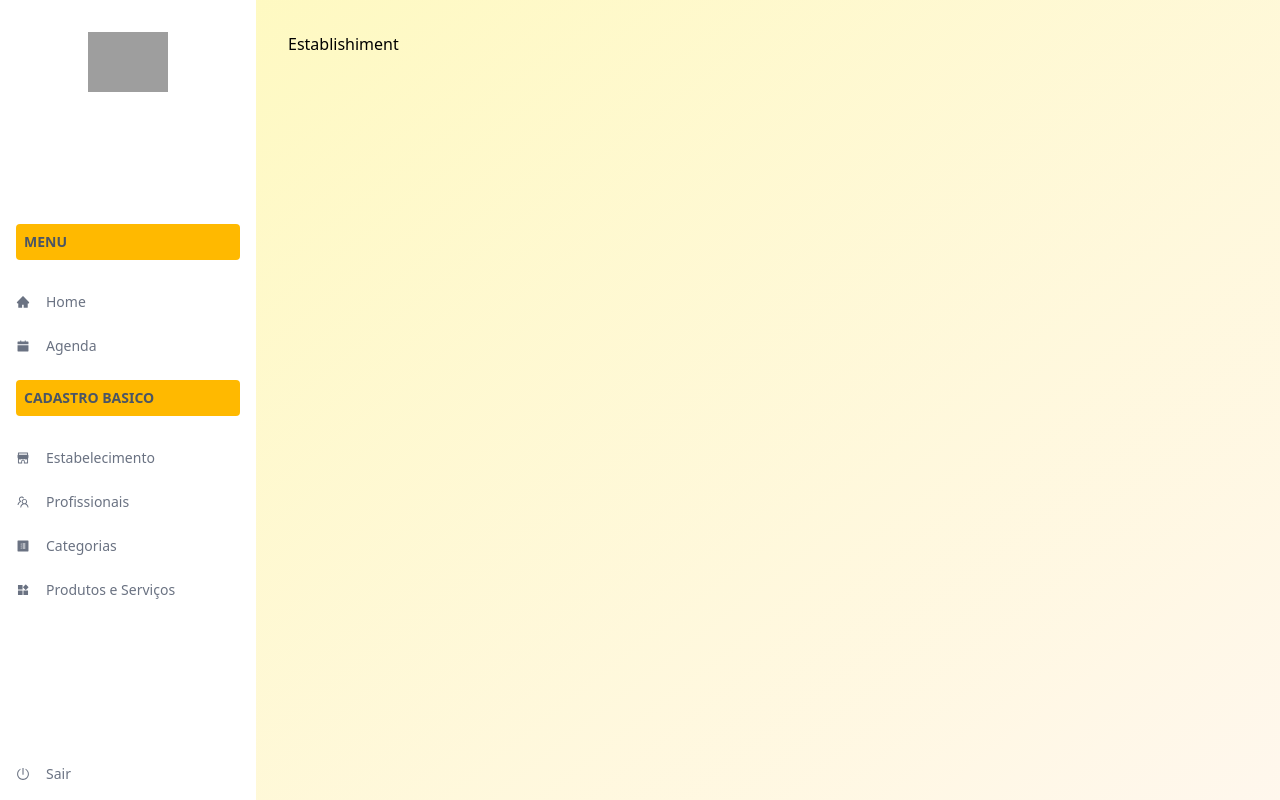
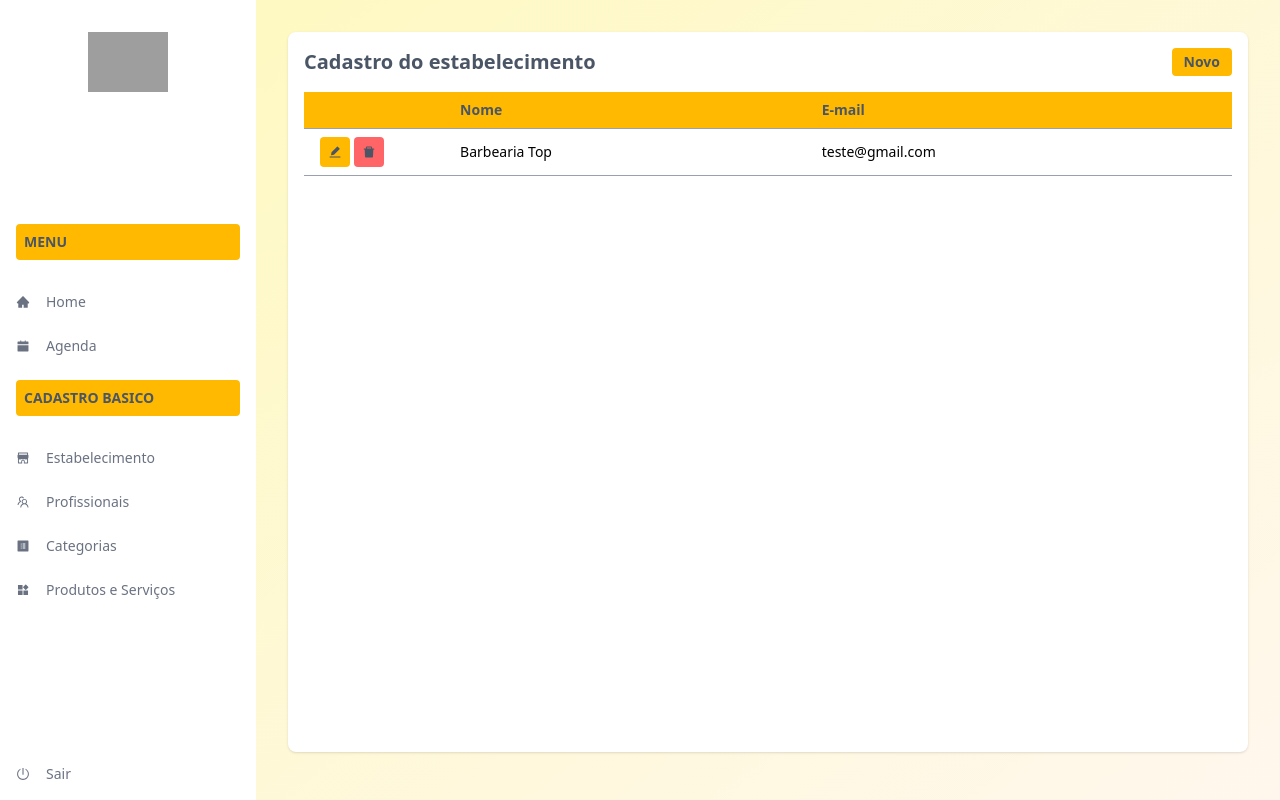
Before and after one commit to WalissonMariano/agenda-online-front, a React (Vite) app: page /estabelecimento in a window 1280 px wide. Built offline with nearby package versions, Linux system fonts and the light colour scheme; grey boxes are pictures that could not be loaded.

Commit message:
add establishment

```diff
--- /dev/null
+++ b/src/app/pages/establishment/ConsultationEstablishment.tsx
@@ -0,0 +1,37 @@
+import { useNavigate } from "react-router";
+import { Consultation } from "../../shared/components/ui/consultation/Consultation"
+import { DefaultLayout } from "../../shared/components/ui/defaultLayout"
+
+interface Establishment {
+    id: number;
+    name: string;
+    phone: string;
+    email: string;
+}
+
+const establishment: Establishment[] = [
+    {id: 1, name: 'Barbearia Top', phone: '(31) 99999999', email: 'teste@gmail.com'}
+]
+
+export const Establishment = () => {
+
+    const navigator = useNavigate();
+
+    const handleNewProduct = () => {
+        navigator('/cadastroEstabelecimento');
+    }
+
+    return (
+        <DefaultLayout>
+            <Consultation<Establishment>
+                title="Cadastro do estabelecimento"
+                columns={[
+                    {header: "Nome", accessor: "name"},
+                    {header: "E-mail", accessor: "email"},
+                ]}
+                data={establishment}
+                onNew={handleNewProduct}
+                />
+        </DefaultLayout>
+    )
+}
--- /dev/null
+++ b/src/app/pages/establishment/RegisterEstablishment.tsx
@@ -0,0 +1,33 @@
+import { useNavigate } from "react-router";
+import { DefaultLayout } from "../../shared/components/ui/defaultLayout"
+import { PageRegister, Register } from "../../shared/components/ui/register/Register"
+
+const registerStructure: PageRegister = {
+    titlePage: 'Cadastro de Estabelecimento',
+    blocks: [
+        {
+            title: 'Informações do Estabelecimento',
+            fields: [
+                {name: 'nome', label: 'Nome do Estabelecimento', type: 'text', required: true},
+                {name: 'phone', label: 'Telefone', type: 'text', required: true},
+                {name: 'email', label: 'E-mail', type: 'text', required: true},
+                {name: 'address', label: 'Endereço', type: 'text', required: true},
+            ]
+        }
+    ],
+};
+
+export const RegisterEstablishment = () => {
+
+    const navigate = useNavigate();
+
+    const handleBack = () => {
+        navigate('/estabelecimento');
+    }
+
+    return (
+        <DefaultLayout>
+            <Register structure={registerStructure} onBack={handleBack}/>
+        </DefaultLayout>
+    )
+}
--- a/src/app/pages/establishment/index.tsx
+++ /dev/null
@@ -1,11 +0,0 @@
-import { DefaultLayout } from "../../shared/components/ui/defaultLayout"
-
-export const Establishment = () => {
-    return (
-        <DefaultLayout>
-            <div>
-                Establishiment
-            </div>
-        </DefaultLayout>
-    )
-}
--- a/src/app/routes/index.tsx
+++ b/src/app/routes/index.tsx
@@ -4,12 +4,13 @@ import { CadastroUsuario } from "../pages/registerUser"
 import { Home } from "../pages/home/Home"
 import { Product } from "../pages/product/ConsultationProduct"
 import { Categorie } from "../pages/categorie/ConsultationCategorie"
-import { Establishment } from "../pages/establishment"
+import { Establishment } from "../pages/establishment/ConsultationEstablishment"
 import { Professional } from "../pages/professional/ConsultationProfessional"
 import { Schedule } from "../pages/schedule/Schedule"
 import { RegisterProduct } from "../pages/product/RegisterProduct"
 import { RegisterCategorie } from "../pages/categorie/RegisterCategorie"
 import { RegisterProfessional } from "../pages/professional/RegisterProfessional"
+import { RegisterEstablishment } from "../pages/establishment/RegisterEstablishment"
 
 export const RoutesApp = () => {
     return (
@@ -20,6 +21,7 @@ export const RoutesApp = () => {
                 <Route path="/home" element={<Home/>} />
                 <Route path="/agenda" element={<Schedule/>} />
                 <Route path="/estabelecimento" element={<Establishment/>} />
+                <Route path="/cadastroEstabelecimento" element={<RegisterEstablishment/>} />
                 <Route path="/profissionais" element={<Professional/>} />
                 <Route path="/cadastroProfissional" element={<RegisterProfessional/>} />
                 <Route path="/produtos" element={<Product/>} />
```
